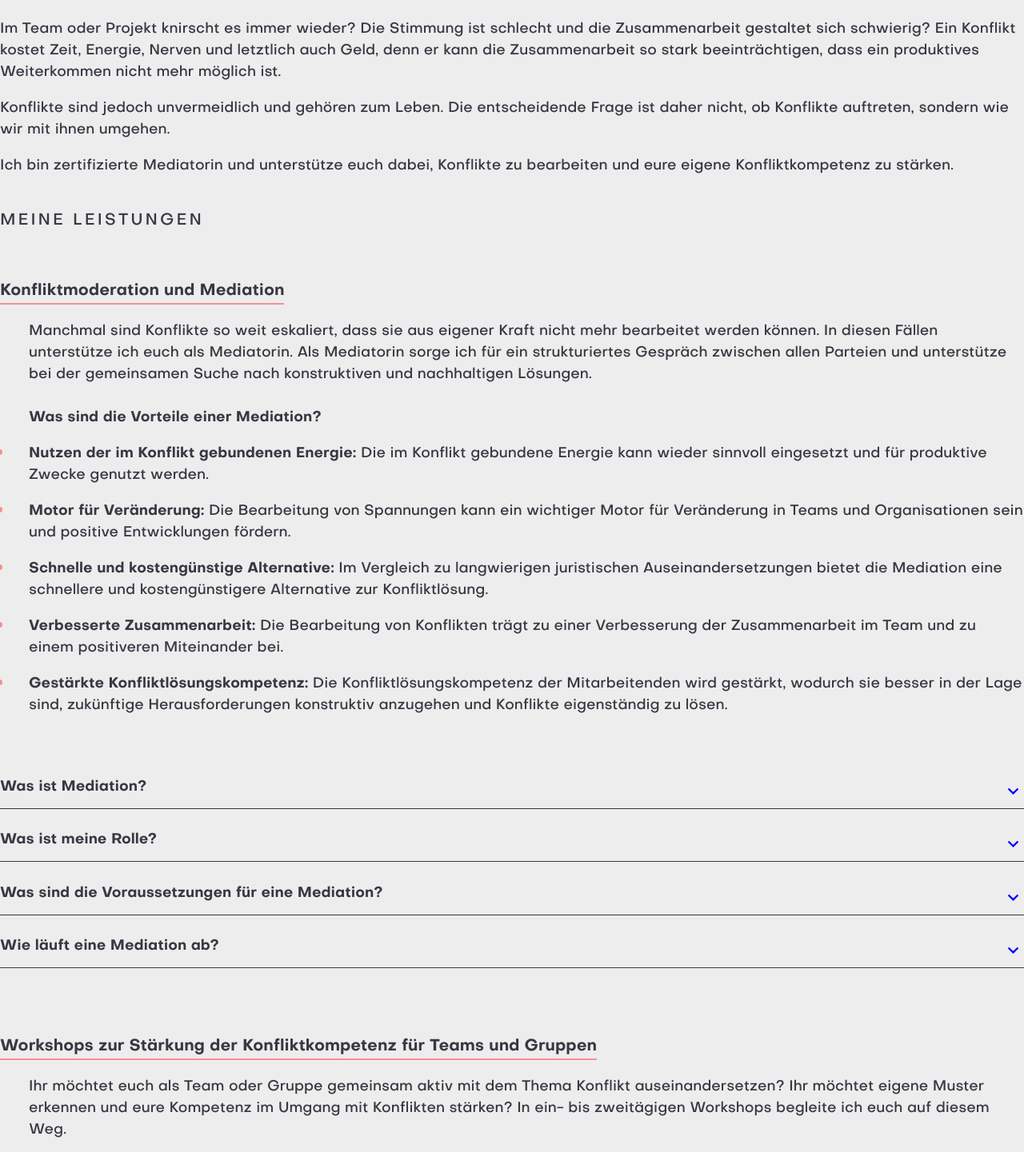
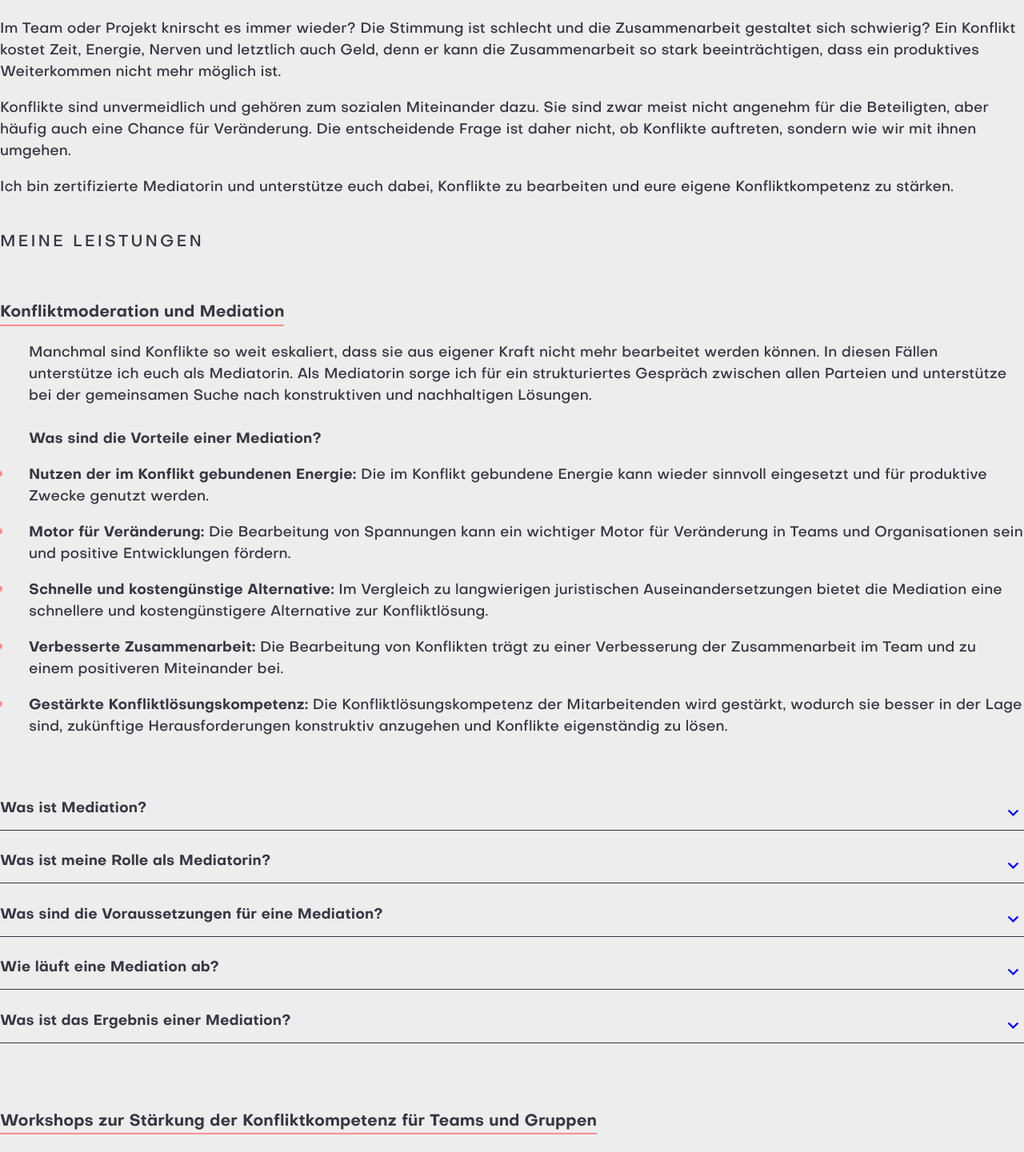
Before and after one commit to sssggr/ninasiessegger, a Nuxt app: page /konfliktmanagement in a window 1280 px wide. Shown: the part 1320-2761 px from the top of the page at 80% size. Built offline with nearby package versions, Linux system fonts and the light colour scheme.

Commit message:
Update conflict management

```diff
--- a/pages/konfliktmanagement.vue
+++ b/pages/konfliktmanagement.vue
@@ -1,7 +1,7 @@
 <script setup>
 useSeoMeta({
-  title: 'Konfliktmanagement',
-  ogTitle: 'Konfliktmanagement',
+  title: 'Konflikte konstruktiv bearbeiten',
+  ogTitle: 'Konflikte konstruktiv bearbeiten',
   ogDescription: 'Konflikte sind in Organisationen und Teams unvermeidlich. Die entscheidende Frage ist deshalb wie wir mit ihnen umgehen. Als zertifizierte Mediatorin begleite ich die konstruktive Bearbeitung von Konflikten und unterstütze Teams dabei ihre eigene Konfliktkompetenz zu stärken.',
   description: 'Konflikte sind in Organisationen und Teams unvermeidlich. Die entscheidende Frage ist deshalb wie wir mit ihnen umgehen. Als zertifizierte Mediatorin begleite ich die konstruktive Bearbeitung von Konflikten und unterstütze Teams dabei ihre eigene Konfliktkompetenz zu stärken.',
 })
@@ -40,7 +40,7 @@ useSeoMeta({
           so stark beeinträchtigen, dass ein produktives Weiterkommen nicht mehr möglich ist.
         </p>
         <p>
-          Konflikte sind jedoch unvermeidlich und gehören zum Leben. Die entscheidende Frage ist daher nicht, ob
+          Konflikte sind unvermeidlich und gehören zum sozialen Miteinander dazu. Sie sind zwar meist nicht angenehm für die Beteiligten, aber häufig auch eine Chance für Veränderung. Die entscheidende Frage ist daher nicht, ob
           Konflikte auftreten, sondern wie wir mit ihnen umgehen.
         </p>
         <p>
@@ -126,7 +126,7 @@ const mediationInfo = [
     details: "Eine Mediation ist ein strukturierter Prozess zur Bearbeitung von Konflikten, ganz egal ob am Arbeitsplatz, im geschäftlichen Bereich, in der Nachbarschaft, in Partnerschaften, Familien oder Freundschaften. Sie kann in allen Situationen angewendet werden, in denen es nützlich ist, Konflikte zu klären und langfristige Beziehungen aufrechtzuerhalten. Mediation ist oft schneller und kostengünstiger als andere Formen der Konfliktlösung, wie z. B. juristische Auseinandersetungen, und kann eine dauerhafte Lösung fördern, da die Parteien gemeinsam eine Vereinbarung erarbeiten."
   },
   {
-    title: "Was ist meine Rolle?",
+    title: "Was ist meine Rolle als Mediatorin?",
     details: "Als Mediatorin bin ich unabhängig und allparteilich. Ich begleite die Parteien durch den Mediationsprozess und achte darauf, dass alle relevanten Themen besprochen werden. Ich unterstütze die Parteien dabei, selbst eine Lösung zu finden."
   },
   {
@@ -135,7 +135,11 @@ const mediationInfo = [
   },
   {
     title: "Wie läuft eine Mediation ab?",
-    details: " Im telefonischen Kennenlerngespräch klären wir, wer an der Mediation beteiligt ist, worum es geht und welche Rahmenbedingungen (Ort, Zeit, Kosten) bestehen. Als Mediatorin sorge ich für einen strukturierten Prozess (5-Phasen-Modell), in dem jede Partei ihre Sicht darlegen kann, Lösungsvorschläge besprochen werden und am Ende eine von allen zusammen erarbeitete Abschlussvereinbarung steht. Ziel ist eine Win-win-Situation für alle Beteiligten, um den Konflikt dauerhaft zu klären."
+    details: " Im telefonischen Kennenlerngespräch klären wir, wer an der Mediation beteiligt ist, worum es geht und welche Rahmenbedingungen (Ort, Zeit, Kosten) bestehen. Als Mediatorin sorge ich für einen strukturierten Prozess, in dem jede Partei ihre Sicht darlegen kann und Lösungsvorschläge besprochen werden. Die Parteien loten im Rahmen des Prozesses aus, ob und in welchen Punkten sie Einigung erzielen können."
+  },
+  {
+    title: "Was ist das Ergebnis einer Mediation?",
+    details: "Der Mediationsprozess ist ergebnisoffen. Es kann sein, dass sich die Parteien einigen und eine gemeinsame Abschlussvereinbarung erarbeiten, die Verabredungen für die Zukunft enthält. In einigen Fällen kann keine Einigung erzielt werden. Am Ende des Prozesses besteht in jedem Fall Klarheit darüber, ob und wie es weiter geht.",
   }
 ]
 </script>
```
